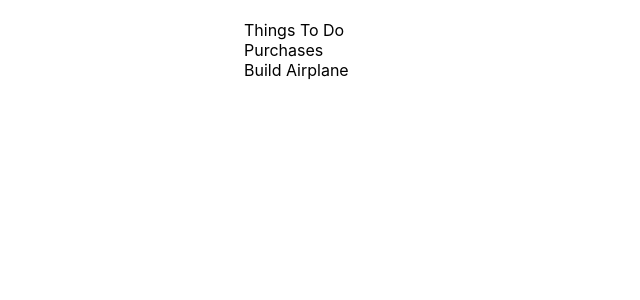
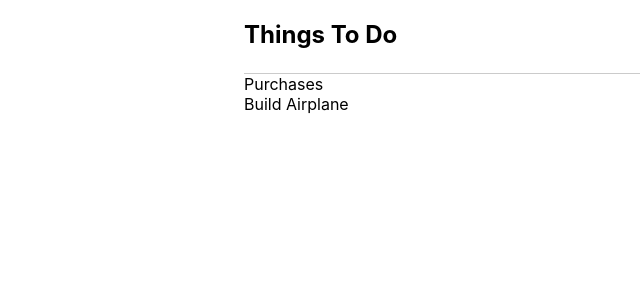
Before and after one commit to lorecrafting/wonder-todo, a React (Create React App) app: page / in a window 1280 px wide. Shown: the top 300 px of the page, without its empty margins (76-716 px from the left). Built offline with nearby package versions, Linux system fonts and the light colour scheme.

Commit message:
style homepage header

```diff
--- a/src/css/App.css
+++ b/src/css/App.css
@@ -1,3 +1,9 @@
+.header {
+  padding-bottom: 1.5rem;
+  font-weight: bold;
+  font-size: 1.5rem;
+}
+
 .flex-container {
   display: flex;
   align-items: baseline;
@@ -15,3 +21,7 @@
 .right-flex-filler {
   flex: 1;
 }
+
+.bottom-border {
+  border-bottom: solid 1px #cbcbcb;
+}
--- a/src/pages/Home/Home.jsx
+++ b/src/pages/Home/Home.jsx
@@ -8,7 +8,7 @@ const Home = () => {
     <div className="flex-container">
       <div className="left-flex-filler" />
       <div className="middle-flex-content">
-        <div> Things To Do</div>
+        <div className="header bottom-border"> Things To Do</div>
         <GroupList groups={state.groups} />
       </div>
       <div className="right-flex-filler" />
```
